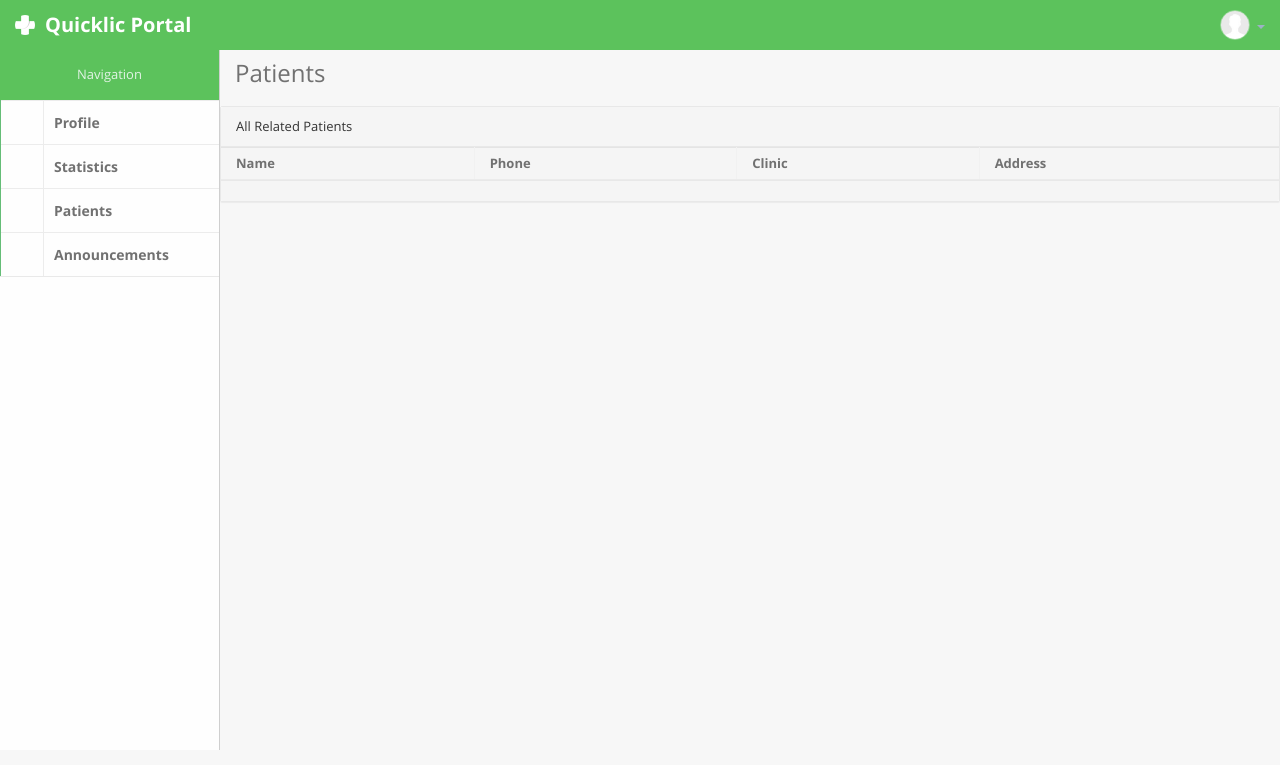
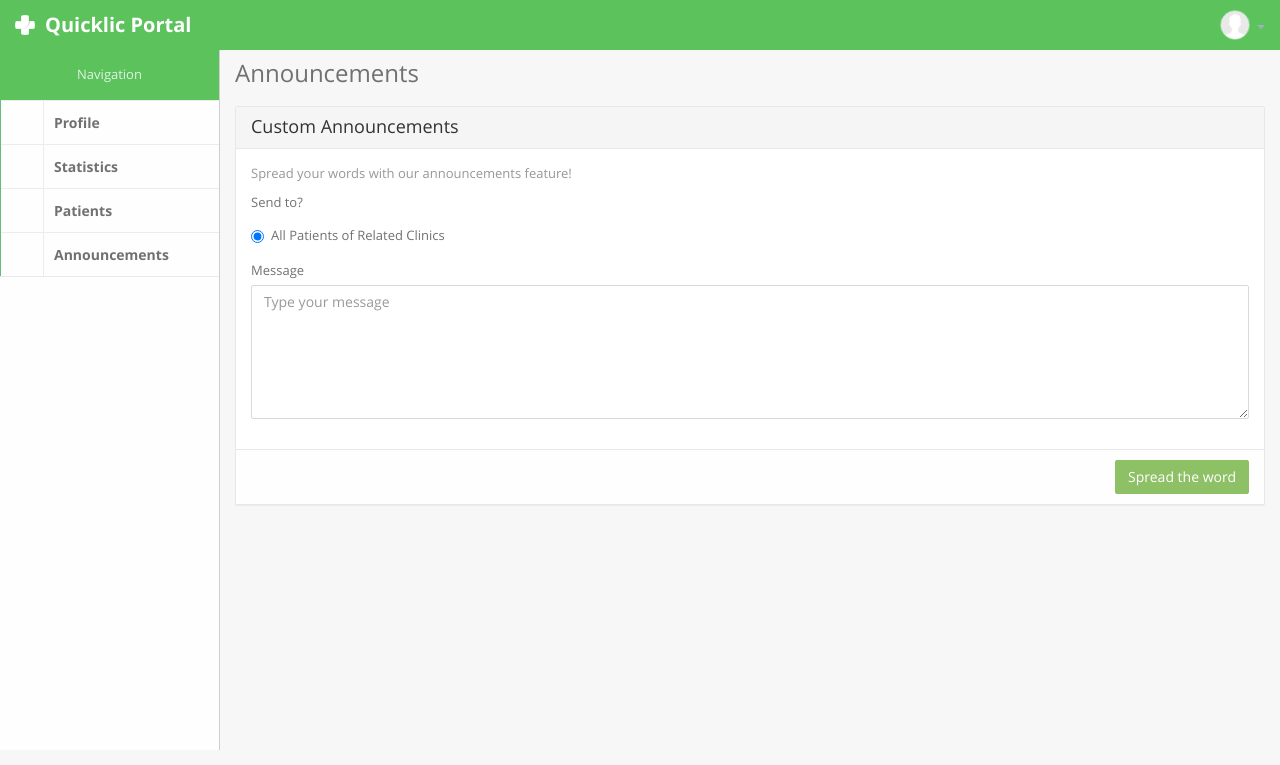
Before and after one commit to aamishbaloch/quicklic-backend, a Django app: template templates/portal/announcements.html in a window 1280 px wide. Shown: the top 765 px of the page. Run offline with Django 3.2, Linux system fonts and the light colour scheme; the template is opened without the code that fills it, so the values that code supplies are empty; parts of the project's set-up code (start-up, migrations or seed data) failed here and were passed over; some libraries are stand-ins or nearby versions; some web fonts are replaced.

Commit message:
announcements added

```diff
--- a/api/v1/patient/views.py
+++ b/api/v1/patient/views.py
@@ -220,7 +220,8 @@
         Notification.create_notification(
             user=appointment.doctor,
             user_type=Notification.UserType.DOCTOR,
-            heading=Notification.Message.HEADING,
+            heading=Notification.Message.APPOINTMENT_CANCELED["heading"].format(
+                        patient=appointment.patient.get_full_name()),
             content=Notification.Message.APPOINTMENT_CANCELED["contents"].format(
                         patient=appointment.patient.get_full_name(), appointment_id=appointment.qid),
             type=Notification.Type.APPOINTMENT,
--- a/api/v1/serializers.py
+++ b/api/v1/serializers.py
@@ -329,7 +329,8 @@
         Notification.create_notification(
             user=appointment.doctor,
             user_type=Notification.UserType.DOCTOR,
-            heading=Notification.Message.HEADING,
+            heading=Notification.Message.APPOINTMENT_CREATED["heading"].format(
+                patient=appointment.patient.get_full_name()),
             content=Notification.Message.APPOINTMENT_CREATED["contents"].format(
                 patient=appointment.patient.get_full_name(), appointment_id=appointment.qid),
             type=Notification.Type.APPOINTMENT,
@@ -345,7 +346,8 @@
         Notification.create_notification(
             user=appointment.doctor,
             user_type=Notification.UserType.DOCTOR,
-            heading=Notification.Message.HEADING,
+            heading=Notification.Message.APPOINTMENT_UPDATED["heading"].format(
+                patient=appointment.patient.get_full_name()),
             content=Notification.Message.APPOINTMENT_UPDATED["contents"].format(
                 patient=appointment.patient.get_full_name(), appointment_id=appointment.qid),
             type=Notification.Type.APPOINTMENT,
--- a/portal/urls.py
+++ b/portal/urls.py
@@ -11,4 +11,5 @@
     url(r'^doctor/(?P<pk>[\d]+)/key_factors$', views.DoctorKeyFactorsView.as_view(), name='doctor_key_factors'),
     url(r'^doctor/operations$', views.DoctorOperationsView.as_view(), name='doctor_operations'),
     url(r'^patients$', views.PatientsView.as_view(), name='patients'),
+    url(r'^announcements$', views.AnnouncementsView.as_view(), name='announcements'),
 ]
--- a/templates/portal/announcements.html
+++ b/templates/portal/announcements.html
@@ -8,40 +8,48 @@
           <div class="m-b-md">
             <div class="row">
               <div class="col-sm-6">
-                <h3 class="m-b-none m-t-sm">Patients</h3>
+                <h3 class="m-b-none m-t-sm">Announcements</h3>
               </div>
             </div>
           </div>
           <div class="row">
-            <section class="panel panel-default">
-                <header class="panel-heading">
-                  All Related Patients
-                </header>
-                <div class="table-responsive">
-                  <table class="table table-striped b-t b-light">
-                    <thead>
-                      <tr>
-                        <th>Name</th>
-                        <th>Phone</th>
-                        <th>Clinic</th>
-                        <th>Address</th>
-                      </tr>
-                    </thead>
-                    <tbody>
-                        {% for patient in patients %}
-                          <tr>
-                            <td>{{ patient.get_full_name }}</td>
-                            <td>{{ patient.phone }}</td>
-                            <td>{{ patient.clinic_names }}</td>
-                            <td>{{ patient.formatted_address }}</td>
-                          </tr>
-                        {% endfor %}
-                    </tbody>
-                  </table>
+              <div class="col-lg-12">
+                  <form data-validate="parsley" action="{% url 'portal:announcements' %}" method="post">
+                    {% csrf_token %}
+                    <section class="panel panel-default">
+                      <header class="panel-heading">
+                        <span class="h4">Custom Announcements</span>
+                      </header>
+                      <div class="panel-body">
+                        <p class="text-muted">Spread your words with our announcements feature!</p>
+                          <label>Send to?</label>
+                          <div class="form-group">
+                            <div class="radio">
+                              <label>
+                                <input type="radio" name="send_to" id="1" value="1" checked>
+                                All Patients of Related Clinics
+                              </label>
+                            </div>
+                            {% if type == 3 %}
+                                <div class="radio">
+                                  <label>
+                                    <input type="radio" name="send_to" id="2" value="2">
+                                    All Doctors of Related Clinics
+                                  </label>
+                                </div>
+                            {% endif %}
+                          </div>
+                          <div class="form-group">
+                            <label>Message</label>
+                            <textarea class="form-control" name="message" rows="6" data-minwords="6" data-required="true" placeholder="Type your message"></textarea>
+                          </div>
+                      </div>
+                      <footer class="panel-footer text-right bg-light lter">
+                        <button type="submit" class="btn btn-success btn-s-xs">Spread the word</button>
+                      </footer>
+                    </section>
+                  </form>
                 </div>
-                <footer class="panel-footer">
-                </footer>
-              </section>
           </div>
         </section>
       </section>
--- a/templates/portal/includes/navbar.html
+++ b/templates/portal/includes/navbar.html
@@ -53,7 +53,7 @@
               </a>
             </li>
             <li >
-              <a href="{% url 'portal:patients' %}"  >
+              <a href="{% url 'portal:announcements' %}"  >
                 <i class="fa fa-bullhorn icon">
                   <b class="bg-nav-portal"></b>
                 </i>
```
Also changed, not shown: api/v1/doctor/views.py (+10 -7 lines), entities/notification/models.py (+29 -6 lines), portal/statistics_helper.py (+17 -1 lines), portal/views.py (+48 -1 lines), entities/notification/migrations/0007_auto_20180111_1944.py (added), entities/notification/migrations/0008_auto_20180111_1945.py (added).
